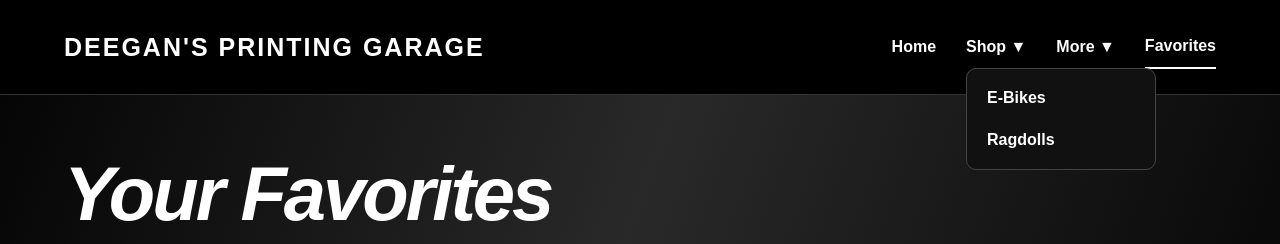
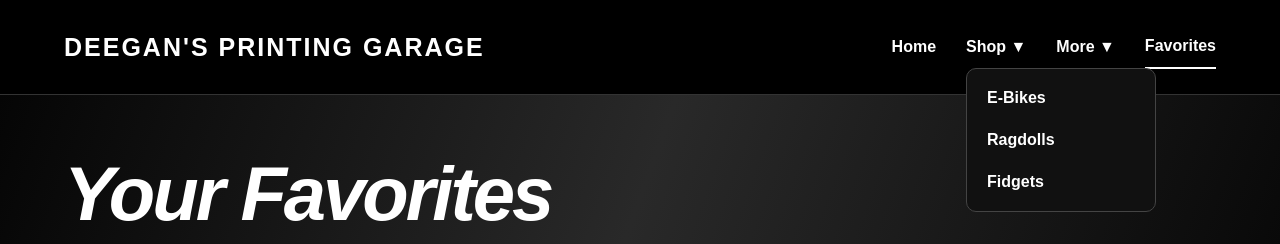
Before and after one commit to Hellogahlkdgshgd/Deegan-s-Printing-Garage, a plain HTML site: page favorites.html in a window 1280 px wide. Both pictures are taken after a click on the button "Shop ▼". Shown: the top 244 px of the page. Drawn offline with Linux system fonts and the light colour scheme.

Commit message:
Add Fidgets to shop menus
Co-authored-by: Copilot <223556219+Copilot@users.noreply.github.com>

```diff
--- a/favorites.html
+++ b/favorites.html
@@ -260,6 +260,7 @@ footer {
             <div class="dropdown-menu">
                 <a href="index.html#ebikes">E-Bikes</a>
                 <a href="ragdolls.html">Ragdolls</a>
+                <a href="fidgets.html">Fidgets</a>
             </div>
         </div>
 
```
Also changed, not shown: index.html (+1 -0 lines), prices.html (+1 -0 lines), ragdolls.html (+1 -0 lines).
